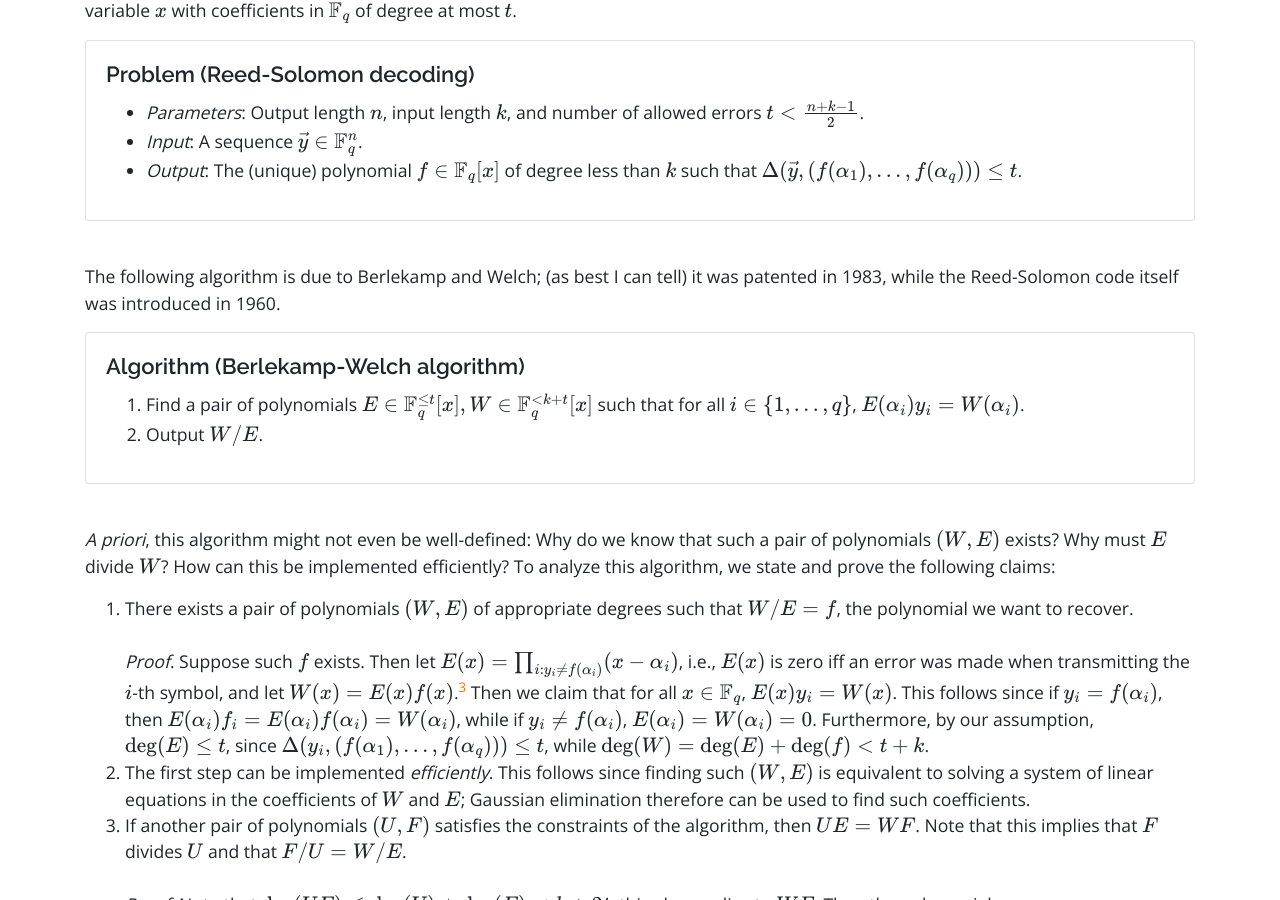
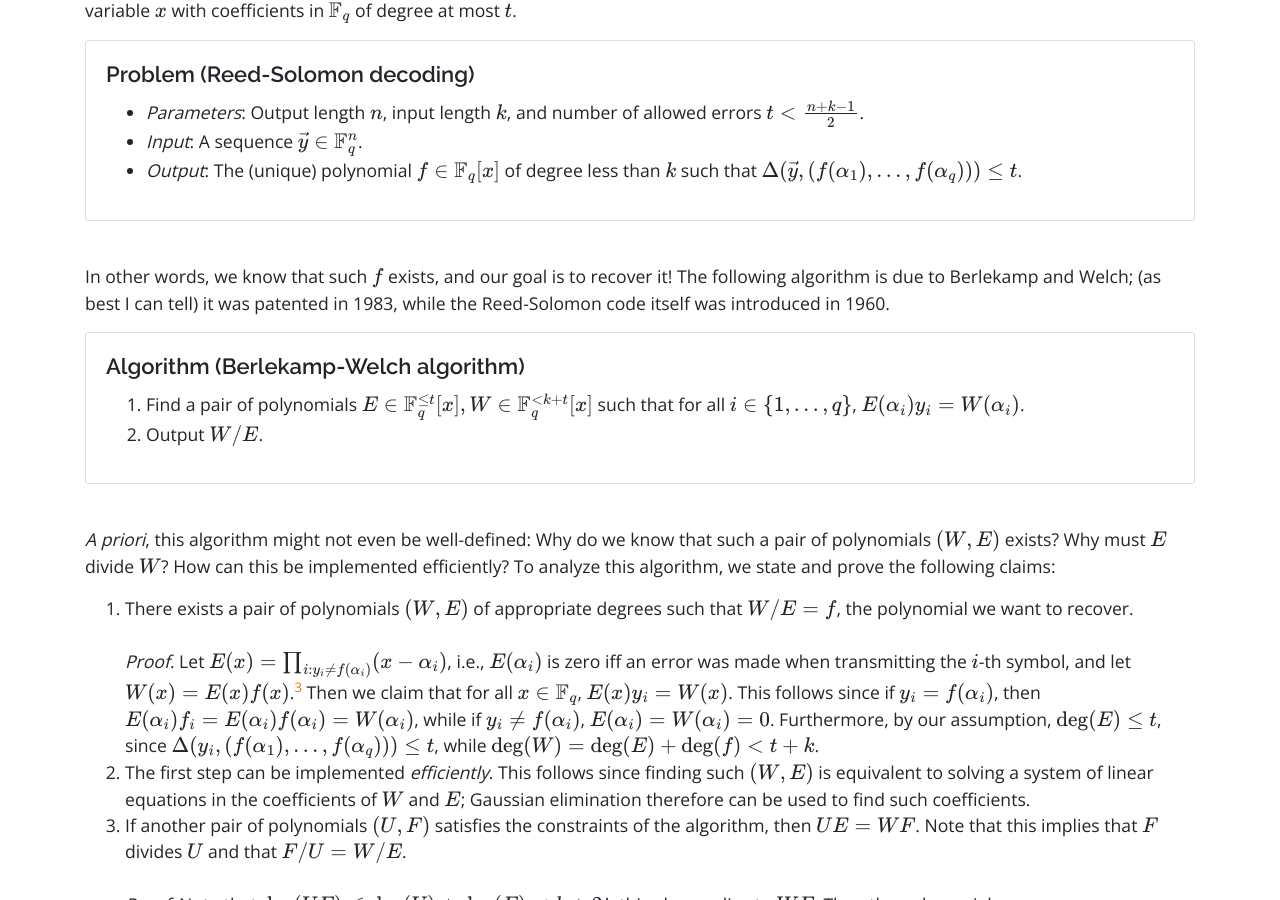
Before and after one commit to singerng/noahsinger.org, a Jekyll site: the page built from _posts/2020-04-06-algebraic-codes.md, in a window 1280 px wide and 900 px high, scrolled down 1689 px. Built offline with Jekyll 4.4.1, drawn with Linux system fonts in a browser that asks for light colours; nearby versions of some CDN libraries; formulas are drawn with MathJax 3.

Commit message:
more fixes

```diff
--- a/_posts/2020-04-06-algebraic-codes.md
+++ b/_posts/2020-04-06-algebraic-codes.md
@@ -39,7 +39,7 @@ Let us restate the decoding problem as a fully algorithmic problem. In what foll
 {% endcapture %}
 {% include box.html content=rs_problem title="Problem (Reed-Solomon decoding)" %}
 
-The following algorithm is due to Berlekamp and Welch; (as best I can tell) it was patented in 1983, while the Reed-Solomon code itself was introduced in 1960.
+In other words, we know that such $$f$$ exists, and our goal is to recover it! The following algorithm is due to Berlekamp and Welch; (as best I can tell) it was patented in 1983, while the Reed-Solomon code itself was introduced in 1960.
 
 {% capture bw_algorithm %}
 1. Find a pair of polynomials $$E \in \mathbb{F}_q^{\leq t}[x], W \in \mathbb{F}_q^{<k+t}[x]$$ such that for all $$i \in \{1,\ldots,q\}$$, $$E(\alpha_i) y_i = W(\alpha_i)$$.
@@ -49,7 +49,7 @@ The following algorithm is due to Berlekamp and Welch; (as best I can tell) it w
 
 *A priori*, this algorithm might not even be well-defined: Why do we know that such a pair of polynomials $$(W,E)$$ exists? Why must $$E$$ divide $$W$$? How can this be implemented efficiently? To analyze this algorithm, we state and prove the following claims:
 
-1. There exists a pair of polynomials $$(W,E)$$ of appropriate degrees such that $$W/E = f$$, the polynomial we want to recover.<br/><br/>*Proof*. Suppose such $$f$$ exists. Then let $$E(x) = \prod_{i : y_i \neq f(\alpha_i)} (x-\alpha_i)$$, i.e., $$E(x)$$ is zero iff an error was made when transmitting the $$i$$-th symbol, and let $$W(x) = E(x)f(x)$$.[^eloc] Then we claim that for all $$x \in \mathbb{F}_q$$, $$E(x)y_i = W(x)$$. This follows since if $$y_i = f(\alpha_i)$$, then $$E(\alpha_i)f_i = E(\alpha_i) f(\alpha_i) = W(\alpha_i)$$, while if $$y_i \neq f(\alpha_i)$$, $$E(\alpha_i) = W(\alpha_i) = 0$$. Furthermore, by our assumption, $$\text{deg}(E) \leq t$$, since $$\Delta(y_i,(f(\alpha_1),\ldots,f(\alpha_q))) \leq t$$, while $$\text{deg}(W) = \text{deg}(E) + \text{deg}(f) < t+k$$.
+1. There exists a pair of polynomials $$(W,E)$$ of appropriate degrees such that $$W/E = f$$, the polynomial we want to recover.<br/><br/>*Proof*. Let $$E(x) = \prod_{i : y_i \neq f(\alpha_i)} (x-\alpha_i)$$, i.e., $$E(\alpha_i)$$ is zero iff an error was made when transmitting the $$i$$-th symbol, and let $$W(x) = E(x)f(x)$$.[^eloc] Then we claim that for all $$x \in \mathbb{F}_q$$, $$E(x)y_i = W(x)$$. This follows since if $$y_i = f(\alpha_i)$$, then $$E(\alpha_i)f_i = E(\alpha_i) f(\alpha_i) = W(\alpha_i)$$, while if $$y_i \neq f(\alpha_i)$$, $$E(\alpha_i) = W(\alpha_i) = 0$$. Furthermore, by our assumption, $$\text{deg}(E) \leq t$$, since $$\Delta(y_i,(f(\alpha_1),\ldots,f(\alpha_q))) \leq t$$, while $$\text{deg}(W) = \text{deg}(E) + \text{deg}(f) < t+k$$.
 2. The first step can be implemented *efficiently*. This follows since finding such $$(W,E)$$ is equivalent to solving a system of linear equations in the coefficients of $$W$$ and $$E$$; Gaussian elimination therefore can be used to find such coefficients.
 3. If another pair of polynomials $$(U,F)$$ satisfies the constraints of the algorithm, then $$UE=WF$$. Note that this implies that $$F$$ divides $$U$$ and that $$F/U = W/E$$.<br/><br/>*Proof*. Note that $$\text{deg}(UE) \leq \text{deg}(U) + \text{deg}(E) < k+2t$$; this also applies to $$WF$$. Then the polynomial $$R(x) = U(x)E(x)-W(x)F(x)$$, if nonzero, is a polynomial of degree strictly less than $$k+2t < k+(n-k+1) = n+1$$, i.e., $$\text{deg}(R) < n$$. But $$R(x)$$ vanishes *everywhere* on $$\mathbb{F}_q$$, so we may conclude that is in fact the zero polynomial, and $$UE = WF$$.
 
```
